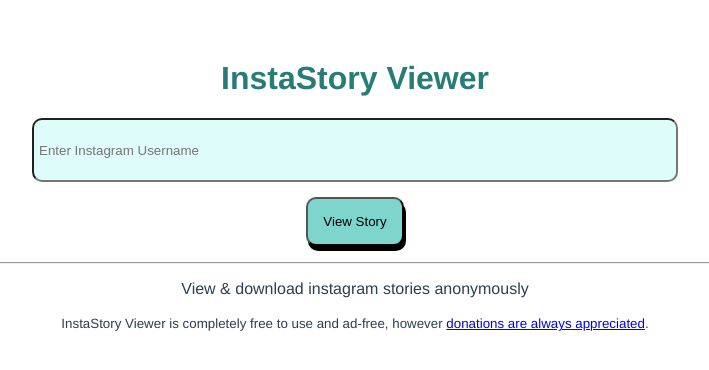
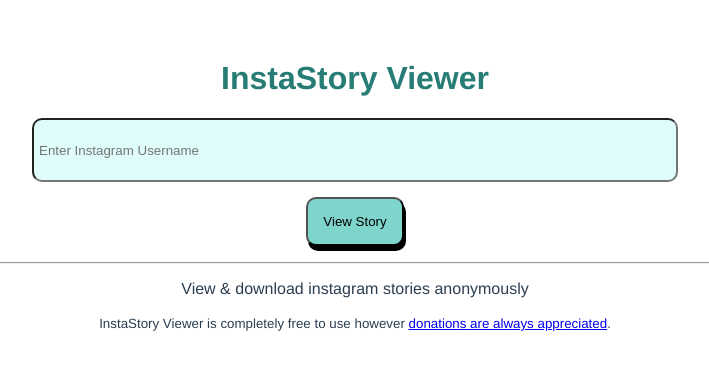
Before and after one commit to kayleoss/instastoryviewer, a Vue app: page / in a window 1280 px wide. Shown: the top 370 px of the page, without its empty margins (285-994 px from the left). Built offline with nearby package versions, Linux system fonts and the light colour scheme.

Commit message:
Remove ad-free statement

```diff
--- a/src/App.vue
+++ b/src/App.vue
@@ -3,7 +3,7 @@
   <Main />
   <hr>
   <p>View &amp; download instagram stories anonymously</p>
-  <small>InstaStory Viewer is completely free to use and ad-free, however <a href="https://www.paypal.com/donate/?business=TY6AGAGFKLC2U&no_recurring=0&currency_code=CAD" target="_blank">donations are always appreciated</a>.</small>
+  <small>InstaStory Viewer is completely free to use however <a href="https://www.paypal.com/donate/?business=TY6AGAGFKLC2U&no_recurring=0&currency_code=CAD" target="_blank">donations are always appreciated</a>.</small>
 </template>
 
 <script>
```
